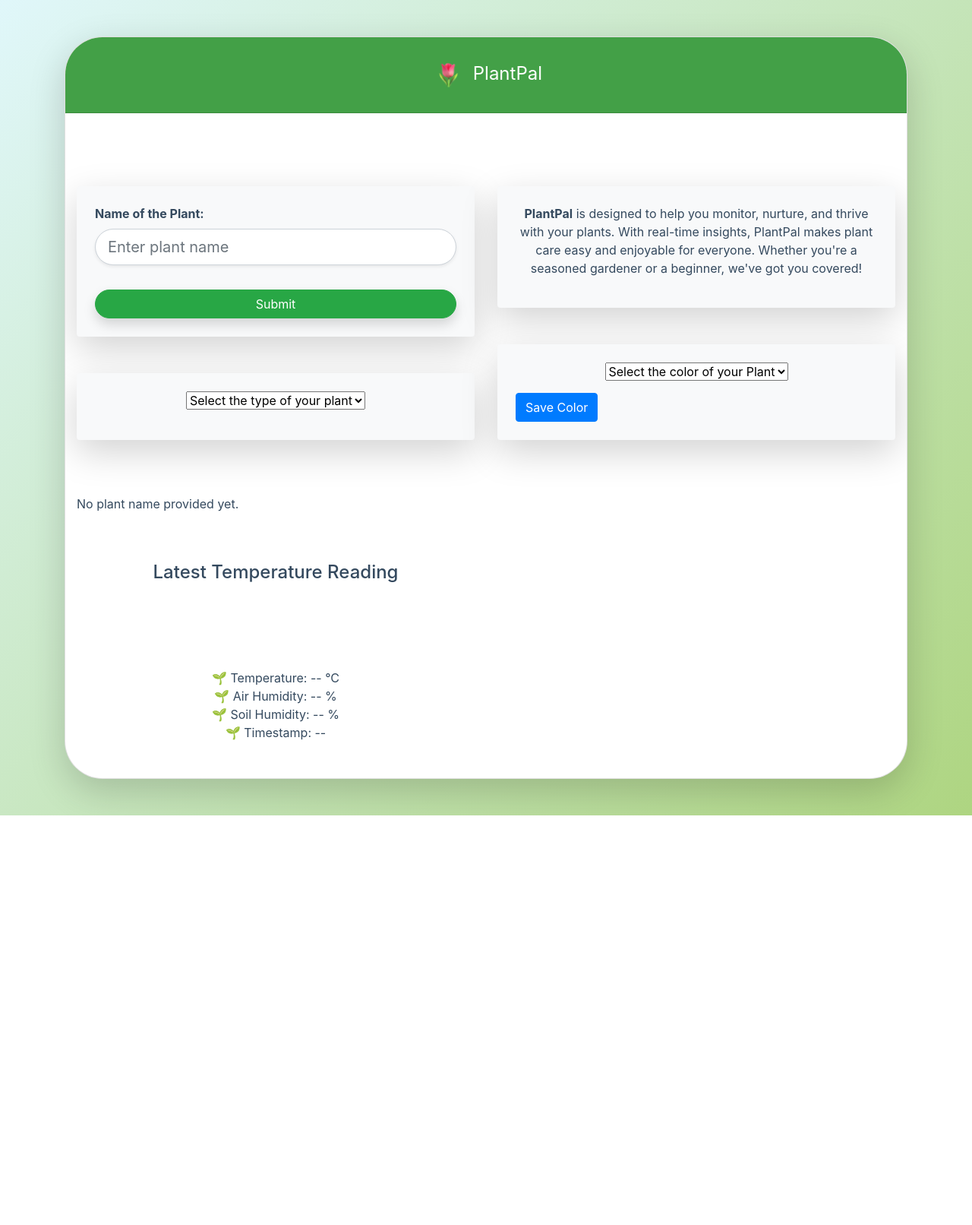
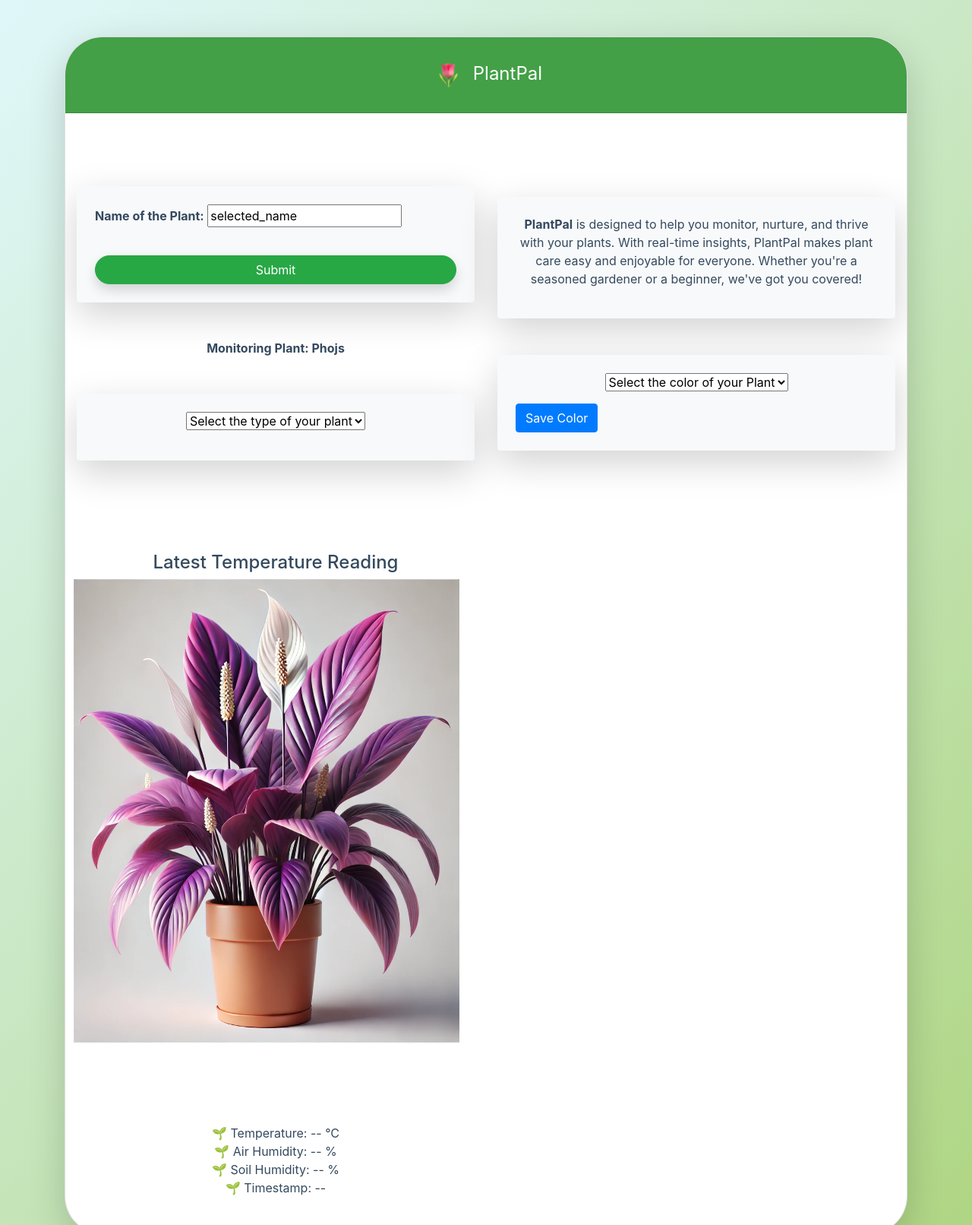
Before and after one commit to EdgarRetes/IoT-Plant, a Django app: page / in a window 1280 px wide. Shown: the top 1612 px of the page at 76% size. Before the commit the page ends 1073 px from the top, so only its background shows below. Run offline with Django 5.2, Linux system fonts and the light colour scheme; data comes from the database, SQL or seed files in the repository; both versions use the stored data as it was after the commit; some libraries are stand-ins or nearby versions.

Commit message:
[ADD] color change

```diff
--- a/sensor_data/models.py
+++ b/sensor_data/models.py
@@ -26,9 +26,11 @@ class Pot(models.Model):
     temp_sensor = models.ForeignKey(Sensor, on_delete=models.CASCADE, related_name="temp_sensor_pot")
     soil_sensor = models.ForeignKey(Sensor, on_delete=models.CASCADE, related_name="soil_sensor_pot")
     air_sensor = models.ForeignKey(Sensor, on_delete=models.CASCADE, related_name="air_sensor_pot")
+    name = models.CharField(max_length=100)
+    color = models.CharField(max_length=100)
 
     def __str__(self):
-        return "Pot"
+        return  self.name
 
 class Data(models.Model):
     lecture = models.FloatField()
--- a/sensor_data/templates/main.html
+++ b/sensor_data/templates/main.html
@@ -45,9 +45,9 @@
       /* Animation for the plant image */
       .animated-plant {
         width: 500px;
-        height: 700px;
+        height: 600px;
+        align-items: center;
         justify-content: center;
-        align-items: center;
         animation: grow-shrink 3s ease-in-out infinite;
         transition: transform 0.3s ease;
       }
@@ -96,11 +96,16 @@
                                 {% csrf_token %}
                                 <div class="form-group">
                                     <label for="name" class="font-weight-bold mb-2">Name of the Plant:</label>
-                                    <input type="text" id="name" name="name" class="form-control form-control-lg rounded-pill shadow-sm" placeholder="Enter plant name" required>
+                                    <input type="text" id="selected_name" value="selected_name" name="selected_name" form-control form-control-lg rounded-pill shadow-sm" placeholder="Enter plant name" required>
                                 </div>
                                 <button type="submit" class="btn btn-success btn-md mt-3 w-100 rounded-pill shadow">Submit</button>
                             </form>
                         </div>
+                        {% if plant_name %}
+                            <p class="text-center mt-5"><strong>Monitoring Plant: {{ plant_name }}</strong></p>
+                        {% else %}
+                            <p>No plant name provided yet.</p>
+                        {% endif %}
                         <form method="post" action="{% url 'main' %}">
                           <div class="p-4 rounded shadow-lg bg-light mt-5 mb-5 h-20" >
                             <div class="d-flex justify-content-center">
@@ -112,8 +117,8 @@
                                 </select>
                             </div>
                         </div>
+                    </div>
 
-                    </div>
                     <!-- Segunda columna -->
                     <div class="col-md-6 mb-4">
                         <div class="p-4 rounded shadow-lg bg-light h-100 d-flex justify-content-center align-items-center">
@@ -141,19 +146,13 @@
                     </div>
                 </div>
 
-                {% if plant_name %}
-                    <p class="text-center mt-5"><strong>Monitoring Plant: {{ plant_name }}</strong></p>
-                {% else %}
-                    <p>No plant name provided yet.</p>
-                {% endif %}
             </div>
             <div class="container mt-5 mb-5">
                 <div class="row">
                     <div class="col-md-6 mb-4">
                         <h4 class="card-title text-center">Latest Temperature Reading</h4>
                         <p class="temperature">
-                          {% if selected_plant == "1" %}
-                          <div>ok</div>
+                          {% if selected_plant == 1 %}
                             {% if selected_color == "Yellow" %}
                                 <img src="{% static 'images/yellowCheesePlant.png' %}" alt="Yellow" id="plantImage1" class="animated-plant">
                             {% elif selected_color == "Green" %}
@@ -165,8 +164,7 @@
                             {% else %}
                                 <img src="{% static 'images/purpleSwissCheese.png' %}" alt="Purple" id="plantImage5" class="animated-plant">
                             {% endif %}
-
-                          {% elif selected_plant == "2" %}
+                          {% elif selected_plant == 2 %}
                             {% if selected_color == "Yellow" %}
                                 <img src="{% static 'images/yellowRubberPlant.png' %}" alt="Yellow2" id="plantImage6" class="animated-plant">
                             {% elif selected_color == "Green" %}
@@ -178,17 +176,53 @@
                             {% else %}
                                 <img src="{% static 'images/purpleRubberPlant.png' %}" alt="Purple2" id="plantImage10" class="animated-plant">
                             {% endif %}
-                            {% elif selected_plant == "3" %}
+                          {% elif selected_plant == 3 %}
                             {% if selected_color == "Yellow" %}
-                                  <img src="{% static 'images/yellowRubberPlant.png' %}" alt="Yellow2" id="plantImage6" class="animated-plant">
+                                <img src="{% static 'images/yellowSnakePlant.png' %}" alt="Yellow3" id="plantImage11" class="animated-plant">
                             {% elif selected_color == "Green" %}
-                                  <img src="{% static 'images/greenRubberPlant.png' %}" alt="Green2" id="plantImage7" class="animated-plant">
+                                <img src="{% static 'images/greenSnakePlant.png' %}" alt="Green3" id="plantImage12" class="animated-plant">
                             {% elif selected_color == "Red" %}
-                                  <img src="{% static 'images/redRubberPlant.png' %}" alt="Red2" id="plantImage8" class="animated-plant">
+                                <img src="{% static 'images/redSnakePlant.png' %}" alt="Red3" id="plantImage13" class="animated-plant">
                             {% elif selected_color == "Pink" %}
-                                  <img src="{% static 'images/pinkRubberPlant.png' %}" alt="Pink2" id="plantImage9" class="animated-plant">
+                                <img src="{% static 'images/pinkSnakePlant.png' %}" alt="Pink3" id="plantImage14" class="animated-plant">
                             {% else %}
-                                  <img src="{% static 'images/purpleRubberPlant.png' %}" alt="Purple2" id="plantImage10" class="animated-plant">
+                                <img src="{% static 'images/purpleSnakePlant.png' %}" alt="Purple3" id="plantImage15" class="animated-plant">
+                            {% endif %}
+                          {% elif selected_plant == 4 %}
+                            {% if selected_color == "Yellow" %}
+                                <img src="{% static 'images/yellowPhotsPlant.png' %}" alt="Yellow4" id="plantImage16" class="animated-plant">
+                            {% elif selected_color == "Green" %}
+                                <img src="{% static 'images/greenPhotosPlant.png' %}" alt="Green4" id="plantImage17" class="animated-plant">
+                            {% elif selected_color == "Red" %}
+                                <img src="{% static 'images/redPhotosPlant.png' %}" alt="Red4" id="plantImage18" class="animated-plant">
+                            {% elif selected_color == "Pink" %}
+                                <img src="{% static 'images/pinkPhotosPlant.png' %}" alt="Pink4" id="plantImage19" class="animated-plant">
+                            {% else %}
+                                <img src="{% static 'images/purplePhotosPlant.png' %}" alt="Purple4" id="plantImage20 " class="animated-plant">
+                            {% endif %}
+                          {% elif selected_plant == 5 %}
+                            {% if selected_color == "Yellow" %}
+                                <img src="{% static 'images/yellowDracena.png' %}" alt="Yellow5" id="plantImage21" class="animated-plant">
+                            {% elif selected_color == "Green" %}
+                                <img src="{% static 'images/greenDracena.png' %}" alt="Green5" id="plantImage22" class="animated-plant">
+                            {% elif selected_color == "Red" %}
+                                <img src="{% static 'images/redDracena.png' %}" alt="Red5" id="plantImage23" class="animated-plant">
+                            {% elif selected_color == "Pink" %}
+                                <img src="{% static 'images/pinkDracaena.png' %}" alt="Pink5" id="plantImage24" class="animated-plant">
+                            {% else %}
+                                <img src="{% static 'images/purpleDracaena.png' %}" alt="Purple5" id="plantImage25 " class="animated-plant">
+                            {% endif %}
+                          {% elif selected_plant == 6 %}
+                            {% if selected_color == "Yellow" %}
+                                <img src="{% static 'images/yellowPeaceLily.png' %}" alt="Yellow6" id="plantImage26" class="animated-plant">
+                            {% elif selected_color == "Green" %}
+                                <img src="{% static 'images/greenPeaceLily.png' %}" alt="Green6" id="plantImage27" class="animated-plant">
+                            {% elif selected_color == "Red" %}
+                                <img src="{% static 'images/redPeaceLily.png' %}" alt="Red6" id="plantImage28" class="animated-plant">
+                            {% elif selected_color == "Pink" %}
+                                <img src="{% static 'images/pinkPeaceLily.png' %}" alt="Pink6" id="plantImage29" class="animated-plant">
+                            {% else %}
+                                <img src="{% static 'images/purplePeaceLily.png' %}" alt="Purple6" id="plantImage30 " class="animated-plant">
                             {% endif %}
                         {% endif %}
                         </p>
--- a/sensor_data/views.py
+++ b/sensor_data/views.py
@@ -1,7 +1,7 @@
 from django.utils import timezone
 from django.http import HttpResponse, JsonResponse
 from django.shortcuts import render, redirect
-from .models import Sensor, Plant, Data
+from .models import Sensor, Plant, Data, Pot
 from .sensor import get_temperature, get_air_humidity, get_soil_humidity
 
 def load_data():
@@ -22,21 +22,33 @@ def load_data():
             Plant(specie="Peace Lily", max_temp=27, min_temp=18, max_soil_humidity=60, min_soil_humidity=50, max_air_humidity=70, min_air_humidity=50),
         ])
 
+    if not Pot.objects.exists():
+       if not Pot.objects.exists():
+        default_plant = Plant.objects.first()
+        temp_sensor = Sensor.objects.get(id=1)
+        soil_sensor = Sensor.objects.get(id=2)
+        air_sensor = Sensor.objects.get(id=3)
+        default_plant = Plant.objects.first()
+        Pot.objects.bulk_create([
+            Pot(plant=default_plant, temp_sensor=temp_sensor, soil_sensor=soil_sensor, air_sensor=air_sensor)
+        ])
+
 def main(request):
     load_data()
 
-    selected_color = None
-    selected_plant = None
-
     if request.method == 'POST':
-        selected_color = request.POST.get('selected_color')
-        print(request.POST.get('selected_color'))
-        print(request.POST.get('selected_plant'))
-        selected_plant = request.POST.get('selected_plant')
-
+        pot = Pot.objects.first()
+        if request.POST.get('selected_color'):
+            pot.color = request.POST.get('selected_color')
+            pot.save()
+        if request.POST.get('selected_plant'):
+            pot.plant = Plant.objects.get(id=request.POST.get('selected_plant'))
+            pot.save()
+        if request.POST.get('selected_name'):
+            pot.name = request.POST.get('selected_name')
+            pot.save()
 
     if request.headers.get('X-Requested-With') == 'XMLHttpRequest':
-        # Get and save sensor data only if request is AJAX
         temperature = get_temperature()
         air_humidity = get_air_humidity()
         soil_humidity = get_soil_humidity()
@@ -55,17 +67,14 @@ def main(request):
             'timestamp': latest_data[0].timestamp
         })
 
-
-
-    # Non-AJAX request: get all data and render the main template
     registries = Data.objects.all()
     plants = Plant.objects.all()
-    plant_color = request.session.get('selected_plant_color', 'No color selected')  # Get plant color from session
+    pot = Pot.objects.get(id=1)
 
     return render(request, 'main.html', {
         'registries': registries,
-        'plant_name': request.POST.get("name"),
+        'plant_name': pot.name,
         'plants': plants,
-        'selected_color': selected_color,
-        'selected_plant' : selected_plant,
+        'selected_color': pot.color,
+        'selected_plant' : pot.plant.id,
     })
```
Also changed, not shown: db.sqlite3, sensor_data/migrations/0001_initial.py (added), sensor_data/migrations/0002_pot_color_pot_name.py (added), sensor_data/static/images/greenDracena.png (renamed from sensor_data/static/images/greenDracena.webp), sensor_data/static/images/peoniagris.png (renamed from sensor_data/static/images/peoniagris.webp), sensor_data/static/images/pinkDracaena.png (renamed from sensor_data/static/images/pinkDracaena.webp), sensor_data/static/images/purpleDracaena.png (renamed from sensor_data/static/images/purpleDracaena.webp), sensor_data/static/images/redDracena.png (renamed from sensor_data/static/images/redDracena.webp), sensor_data/static/images/yellowDracena.png (renamed from sensor_data/static/images/yellowDracena.webp). Lines whose indentation alone changed are shown as unchanged.
